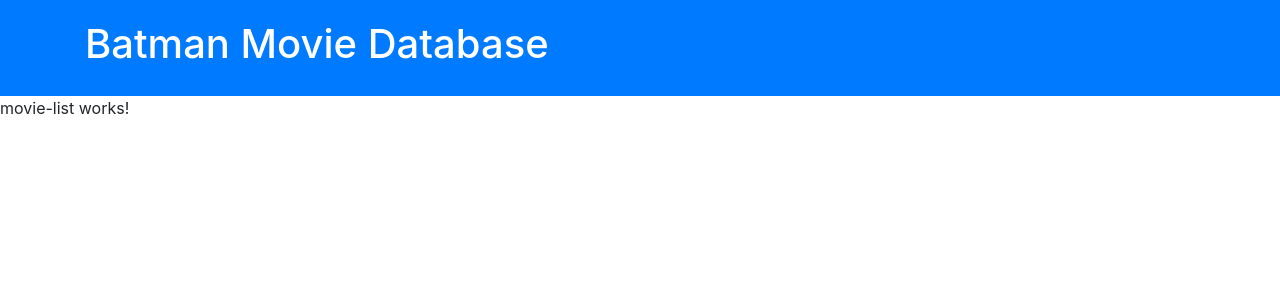
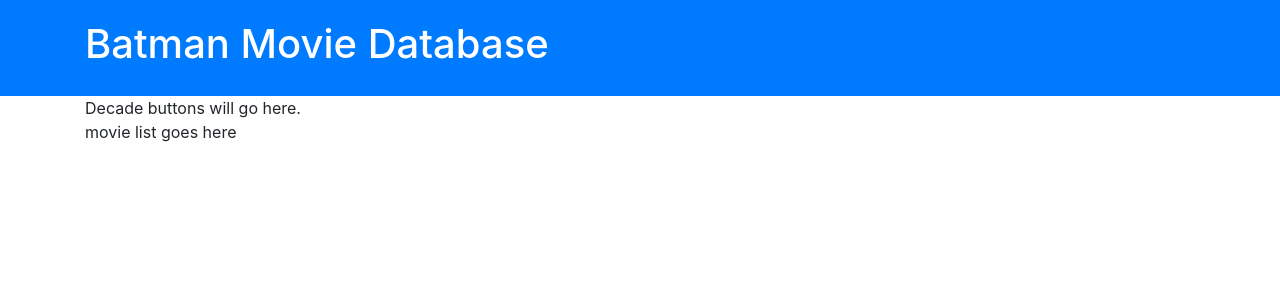
Before and after one commit to severejetlag/degreed-takehome, an Angular app: page / in a window 1280 px wide. Shown: the top 300 px of the page. Built offline with nearby package versions, Linux system fonts and the light colour scheme.

Commit message:
added basic structure to movie list component

```diff
--- a/src/app/components/movie-list/movie-list.component.html
+++ b/src/app/components/movie-list/movie-list.component.html
@@ -1 +1,12 @@
-<p>movie-list works!</p>
+<div class="container">
+  <div class="row">
+    <div class="col-12">
+      Decade buttons will go here.
+    </div>
+  </div>
+  <div class="row">
+    <div class="col-12">
+      movie list goes here
+    </div>
+  </div>
+</div>
```
